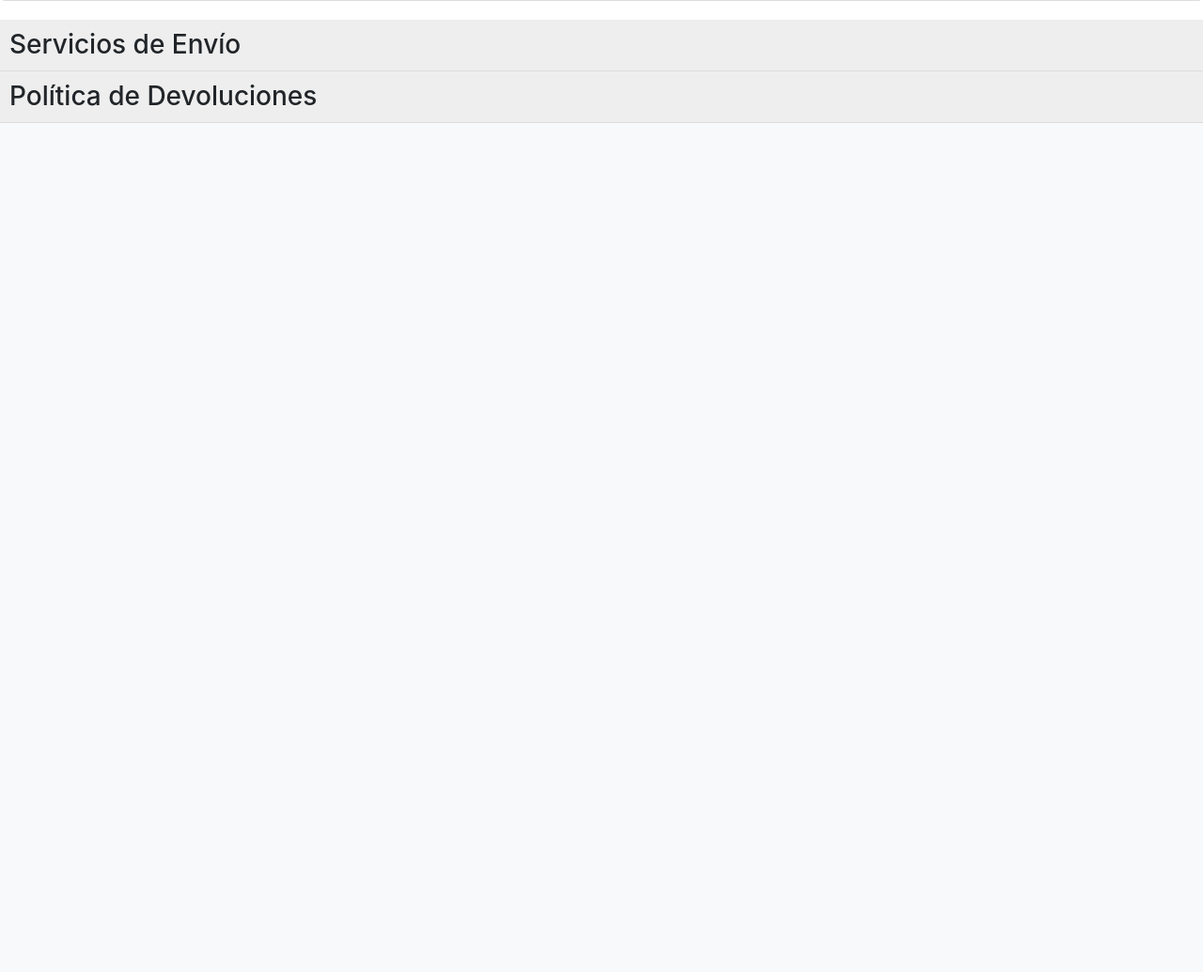
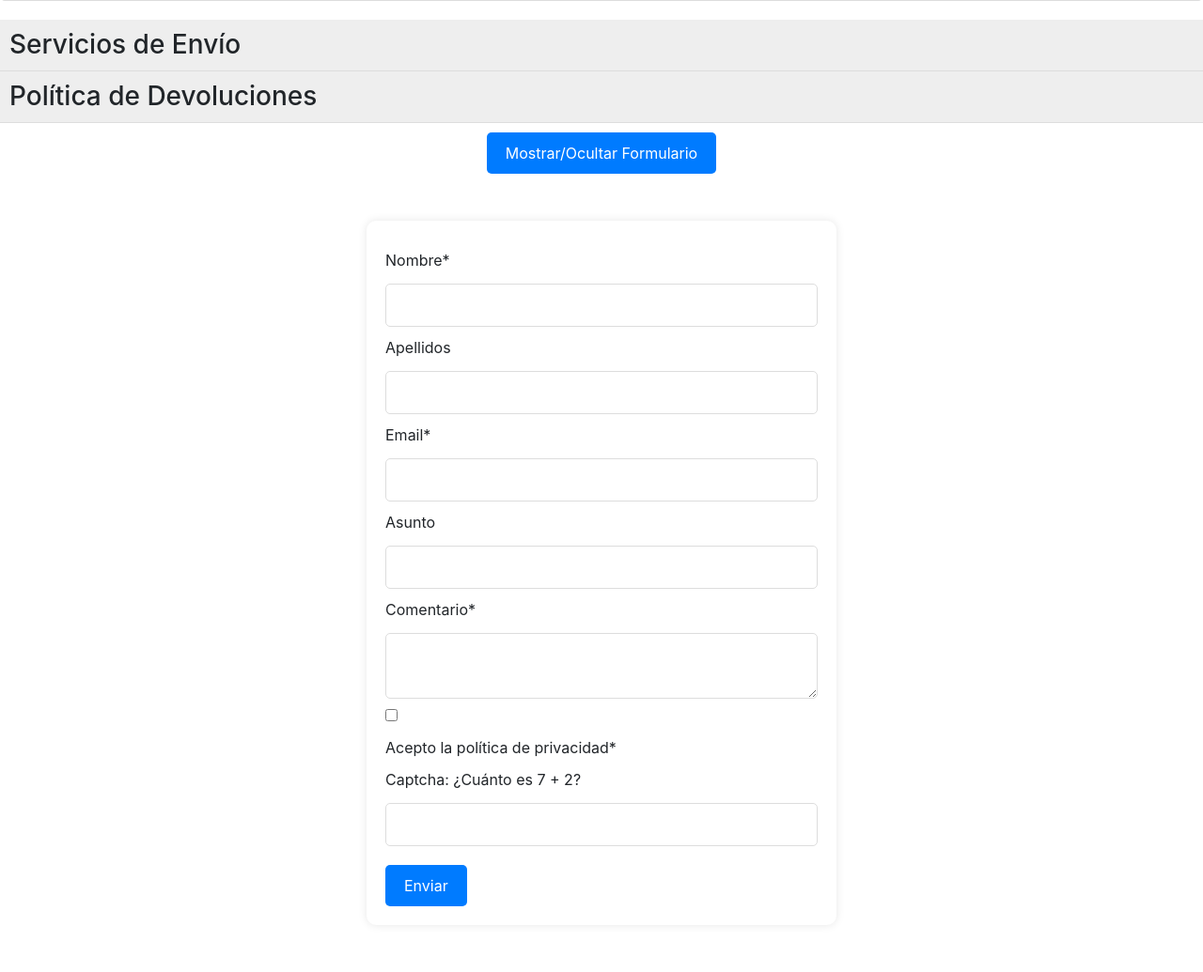
Before and after one commit to MarcosRobador/DAW, a PHP site: page / in a window 1280 px wide. Shown: the part 1218-2253 px from the top of the page at 94% size. Before the commit the page ends 1349 px from the top, so only its background shows below. Run offline with PHP 8.4, Linux system fonts and the light colour scheme.

Commit message:
Formulario

```diff
--- a/Interfaz/index.html
+++ b/Interfaz/index.html
@@ -106,6 +106,32 @@
 
     </div>
 
+    <button id="toggleForm">Mostrar/Ocultar Formulario</button>
+    <form id="contactForm">
+        <label for="nombre">Nombre*</label>
+        <input type="text" id="nombre" required>
+
+        <label for="apellidos">Apellidos</label>
+        <input type="text" id="apellidos">
+
+        <label for="email">Email*</label>
+        <input type="email" id="email" required>
+
+        <label for="asunto">Asunto</label>
+        <input type="text" id="asunto">
+
+        <label for="comentario">Comentario*</label>
+        <textarea id="comentario" required></textarea>
+
+        <input type="checkbox" id="politicaPrivacidad">
+        <label for="politicaPrivacidad">Acepto la política de privacidad*</label>
+
+        <label for="captcha">Captcha: ¿Cuánto es <span id="num1"></span> + <span id="num2"></span>?</label>
+        <input type="text" id="captcha" oninput="validarCaptcha()">
+        <span id="resultadoCaptcha"></span>
+
+        <button type="submit" id="enviar">Enviar</button>
+    </form>
 
 </body>
 <script src="https://code.jquery.com/jquery-3.3.1.slim.min.js" integrity="sha384-q8i/X+965DzO0rT7abK41JStQIAqVgRVzpbzo5smXKp4YfRvH+8abtTE1Pi6jizo" crossorigin="anonymous"></script>
--- a/Interfaz/script.js
+++ b/Interfaz/script.js
@@ -37,3 +37,57 @@ $(document).ready(function() {
         });
     });
 });
+
+$(document).ready(function() {
+    // Genera numeros aleatorios para el captcha
+    function generarCaptcha() {
+        let num1 = Math.floor(Math.random() * 10) + 1;
+        let num2 = Math.floor(Math.random() * 10) + 1;
+        $('#num1').text(num1);
+        $('#num2').text(num2);
+        return num1 + num2;
+    }
+
+    let resultadoCorrecto = generarCaptcha();
+
+    // Funcion para validar el captcha
+    window.validarCaptcha = function() {
+        let resultadoUsuario = parseInt($('#captcha').val());
+        if (resultadoUsuario === resultadoCorrecto) {
+            $('#resultadoCaptcha').text('✓').removeClass('incorrecto').addClass('correcto');
+        } else {
+            $('#resultadoCaptcha').text('✗').removeClass('correcto').addClass('incorrecto');
+        }
+    };
+
+    // Agrega y remueve clases al enfocar y desenfocar campos de texto
+    $('#contactForm input, #contactForm textarea').focusin(function() {
+        $(this).addClass('input-focused').removeClass('input-blurred');
+    });
+
+    $('#contactForm input, #contactForm textarea').focusout(function() {
+        $(this).removeClass('input-focused').addClass('input-blurred');
+    });
+
+    // Valida el formulario antes del envio
+    $('#contactForm').submit(function(e) {
+        e.preventDefault();
+
+        let camposCompletos = $('#nombre').val() && $('#email').val() && $('#comentario').val();
+        let politicaAceptada = $('#politicaPrivacidad').is(':checked');
+        let captchaCorrecto = $('#captcha').val() == resultadoCorrecto;
+
+        if (camposCompletos && politicaAceptada && captchaCorrecto) {
+            alert('Formulario enviado correctamente.');
+        } else {
+            alert('Por favor, completa todos los campos requeridos, acepta la política de privacidad y resuelve correctamente el captcha.');
+        }
+    });
+});
+
+// Boton para ocultar formulario
+$(document).ready(function() {
+    $('#toggleForm').click(function() {
+        $('#contactForm').slideToggle();
+    });
+});
--- a/Interfaz/style.css
+++ b/Interfaz/style.css
@@ -122,3 +122,93 @@
     padding: 10px;
     border-bottom: 1px solid #ddd;
 }
+
+#resultadoCaptcha.correcto {
+    color: green;
+    font-weight: bold;
+}
+
+#resultadoCaptcha.incorrecto {
+    color: red;
+    font-weight: bold;
+}
+input:focus, textarea:focus {
+    background-color: #f0f0f0;
+    border: 1px solid #000;
+}
+
+input, textarea {
+    background-color: #fff;
+    border: 1px solid #ccc;
+}
+
+/*Color de campo de texto en foco*/
+.input-focused {
+    border-color: #007bff;
+    background-color: #e7f3ff;
+}
+
+.input-blurred {
+    border-color: inherit;
+    background-color: inherit;
+}
+
+/*Estilos del formulario*/
+#contactForm {
+    background-color: white;
+    padding: 20px;
+    border-radius: 10px;
+    box-shadow: 0 0 10px rgba(0, 0, 0, 0.1);
+    width: 100%;
+    max-width: 500px;
+    margin: 50px auto;
+}
+#contactForm label {
+    display: block;
+    margin-top: 10px;
+}
+
+#contactForm input[type="text"],
+#contactForm input[type="email"],
+#contactForm textarea {
+    width: 100%;
+    padding: 10px;
+    margin-top: 5px;
+    border: 1px solid #ddd;
+    border-radius: 5px;
+    box-sizing: border-box;
+}
+
+#contactForm textarea {
+    resize: vertical;
+}
+
+#contactForm button {
+    background-color: #007bff;
+    color: white;
+    padding: 10px 20px;
+    border: none;
+    border-radius: 5px;
+    cursor: pointer;
+    margin-top: 20px;
+}
+
+#contactForm button:hover {
+    background-color: #0056b3;
+}
+
+/*Boton que oculta el formulario*/
+#toggleForm {
+    display: block;
+    margin: 10px auto;
+    padding: 10px 20px;
+    background-color: #007bff;
+    color: white;
+    border: none;
+    border-radius: 5px;
+    cursor: pointer;
+}
+
+#toggleForm:hover {
+    background-color: #0056b3;
+}
```
